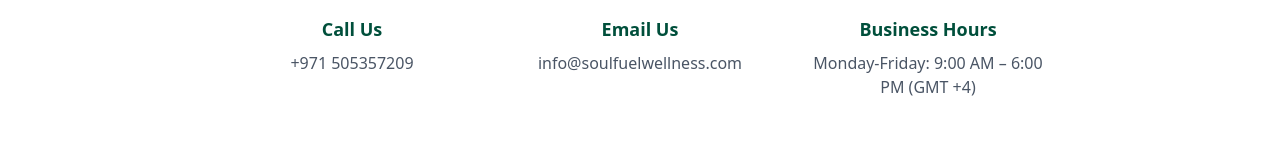
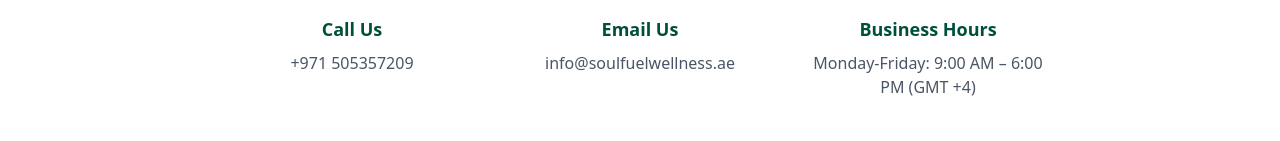
Before and after one commit to AmanMishra0987/nutri, a React (Vite) app: page /booking in a window 1280 px wide. Shown: the part 1242-1383 px from the top of the page. Built offline with nearby package versions, Linux system fonts and the light colour scheme.

Commit message:
change com to ae

```diff
--- a/src/pages/BookingPage.jsx
+++ b/src/pages/BookingPage.jsx
@@ -285,7 +285,7 @@
               <h3 className="text-lg font-bold text-emerald-900 mb-2">
                 Email Us
               </h3>
-              <p className="text-gray-600">info@soulfuelwellness.com</p>
+              <p className="text-gray-600">info@soulfuelwellness.ae</p>
             </div>
 
             <div className="text-center">
--- a/src/pages/ContactPage.jsx
+++ b/src/pages/ContactPage.jsx
@@ -306,7 +306,7 @@
                     </div>
                     <div className="ml-4">
                       <h4 className="text-lg font-bold">Email</h4>
-                      <p className="mt-1">info@soulfuelwellness.com</p>
+                      <p className="mt-1">info@soulfuelwellness.ae</p>
                     </div>
                   </div>
 
--- a/src/pages/Home.jsx
+++ b/src/pages/Home.jsx
@@ -1215,7 +1215,7 @@
                         </div>
                         <div className="ml-4">
                           <h4 className="text-lg font-bold">Email</h4>
-                          <p className="mt-1">info@soulfuelwellness.com</p>
+                          <p className="mt-1">info@soulfuelwellness.ae</p>
                         </div>
                       </div>
 
```
